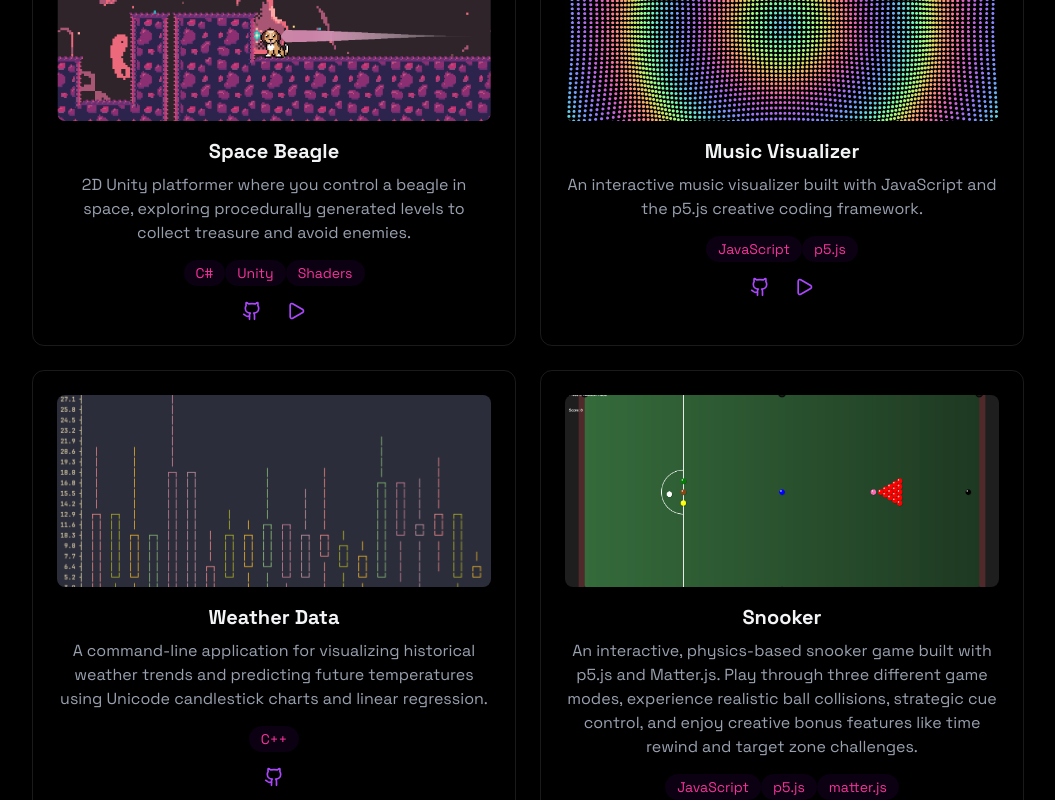
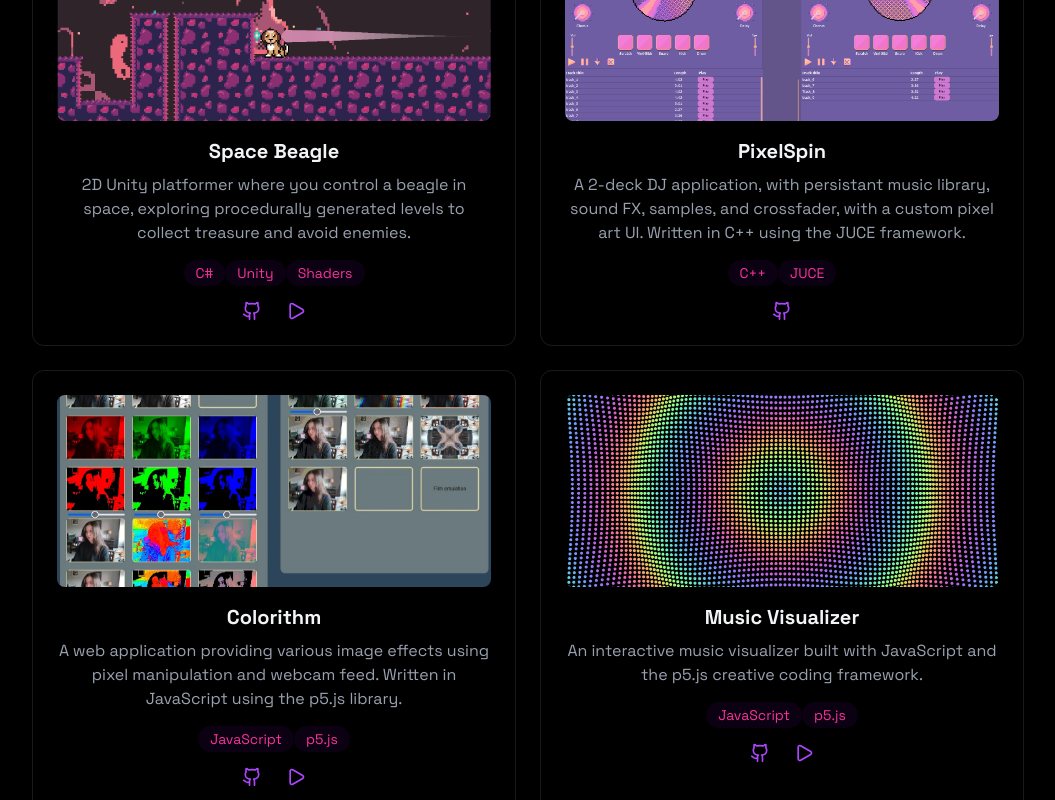
Before and after one commit to 13nz/portfolio, a React (Vite) app: page / in a window 1280 px wide. Shown: the part 1900-2700 px from the top of the page, without its empty margins (112-1167 px from the left). Built offline with nearby package versions, Linux system fonts and the light colour scheme.

Commit message:
projects update

```diff
--- a/src/components/sections/Projects.jsx
+++ b/src/components/sections/Projects.jsx
@@ -5,6 +5,8 @@ import snookerImg from "../../assets/snooker.png"
 import weatherDataImg from "../../assets/weather_data.png"
 import rpgImg from "../../assets/rpg.png"
 import koniImg from "../../assets/koni.png"
+import colorithmImg from "../../assets/colorithm.png"
+import pixelSpinImg from "../../assets/pixelspin.png"
 import { Github, ExternalLink, Play } from "lucide-react";
 
 
@@ -45,6 +47,73 @@ export const Projects = () => {
                                     </a>
                                     <a
                                         href="https://lenzz.itch.io/space-beagle"
+                                        target="_blank"
+                                        rel="noopener noreferrer"
+                                        className="text-purple-500 hover:text-purple-300 transition-transform hover:-translate-y-1"
+                                        aria-label="Live Demo"
+                                    >
+                                        <Play className="w-5 h-5" />
+                                    </a>
+                                </div>
+                            </div>
+                        </div>
+
+                        {/*  pixel spin */}
+                        <div className="p-6 rounded-xl border border-white/10 hover:-translate-y-1 hover:border-purple-400/30 hover:shadow-[0_2px_8px_rgba(59, 130, 246, 0.2)]">
+                            <img src={pixelSpinImg} alt="PixelSpin Screenshot" className="w-full h-48 object-cover rounded-lg mb-4" />
+                                <h3 className="text-xl font-bold mb-2">PixelSpin</h3>
+                                <p className="text-gray-400 mb-4">
+                                    A 2-deck DJ application, with persistant music library, sound FX, samples, and crossfader, with a custom pixel art UI. Written in C++ using the JUCE framework.
+                                </p>
+                                <div>
+                                    {["C++", "JUCE"].map((tech, key) => (
+                                    <span key={key} className="bg-purple-800/10 text-pink-500 py-1 px-3 rounded-full text-sm hover:bg-purple-700/20 hover:shadow-[0_2px_8px_rgba(59, 130, 246, 0.2)] transition">
+                                        {tech}
+                                    </span>
+                                    ))}
+                                </div>
+                                <div >
+                                <div className="flex justify-center gap-6 mt-4">
+                                    <a
+                                        href="https://github.com/13nz/PixelSpin"
+                                        target="_blank"
+                                        rel="noopener noreferrer"
+                                        className="text-purple-500 hover:text-purple-300 transition-transform hover:-translate-y-1"
+                                        aria-label="GitHub"
+                                    >
+                                        <Github className="w-5 h-5" />
+                                    </a>
+                                </div>
+                            </div>
+                        </div>
+
+                        {/*  colorithm */}
+                        <div className="p-6 rounded-xl border border-white/10 hover:-translate-y-1 hover:border-purple-400/30 hover:shadow-[0_2px_8px_rgba(59, 130, 246, 0.2)]">
+                            <img src={colorithmImg} alt="Colorithm screenshot" className="w-full h-48 object-cover rounded-lg mb-4" />
+                                <h3 className="text-xl font-bold mb-2">Colorithm</h3>
+                                <p className="text-gray-400 mb-4">
+                                    A web application providing various image effects using pixel manipulation and webcam feed. Written in JavaScript using the p5.js library.
+                                </p>
+                                <div>
+                                    {["JavaScript", "p5.js"].map((tech, key) => (
+                                    <span key={key} className="bg-purple-800/10 text-pink-500 py-1 px-3 rounded-full text-sm hover:bg-purple-700/20 hover:shadow-[0_2px_8px_rgba(59, 130, 246, 0.2)] transition">
+                                        {tech}
+                                    </span>
+                                    ))}
+                                </div>
+                                <div >
+                                <div className="flex justify-center gap-6 mt-4">
+                                    <a
+                                        href="https://github.com/13nz/colorithm"
+                                        target="_blank"
+                                        rel="noopener noreferrer"
+                                        className="text-purple-500 hover:text-purple-300 transition-transform hover:-translate-y-1"
+                                        aria-label="GitHub"
+                                    >
+                                        <Github className="w-5 h-5" />
+                                    </a>
+                                    <a
+                                        href="https://13nz.github.io/colorithm/"
                                         target="_blank"
                                         rel="noopener noreferrer"
                                         className="text-purple-500 hover:text-purple-300 transition-transform hover:-translate-y-1"
```
Also changed, not shown: src/assets/colorithm.png (added), src/assets/pixelspin.png (added).
